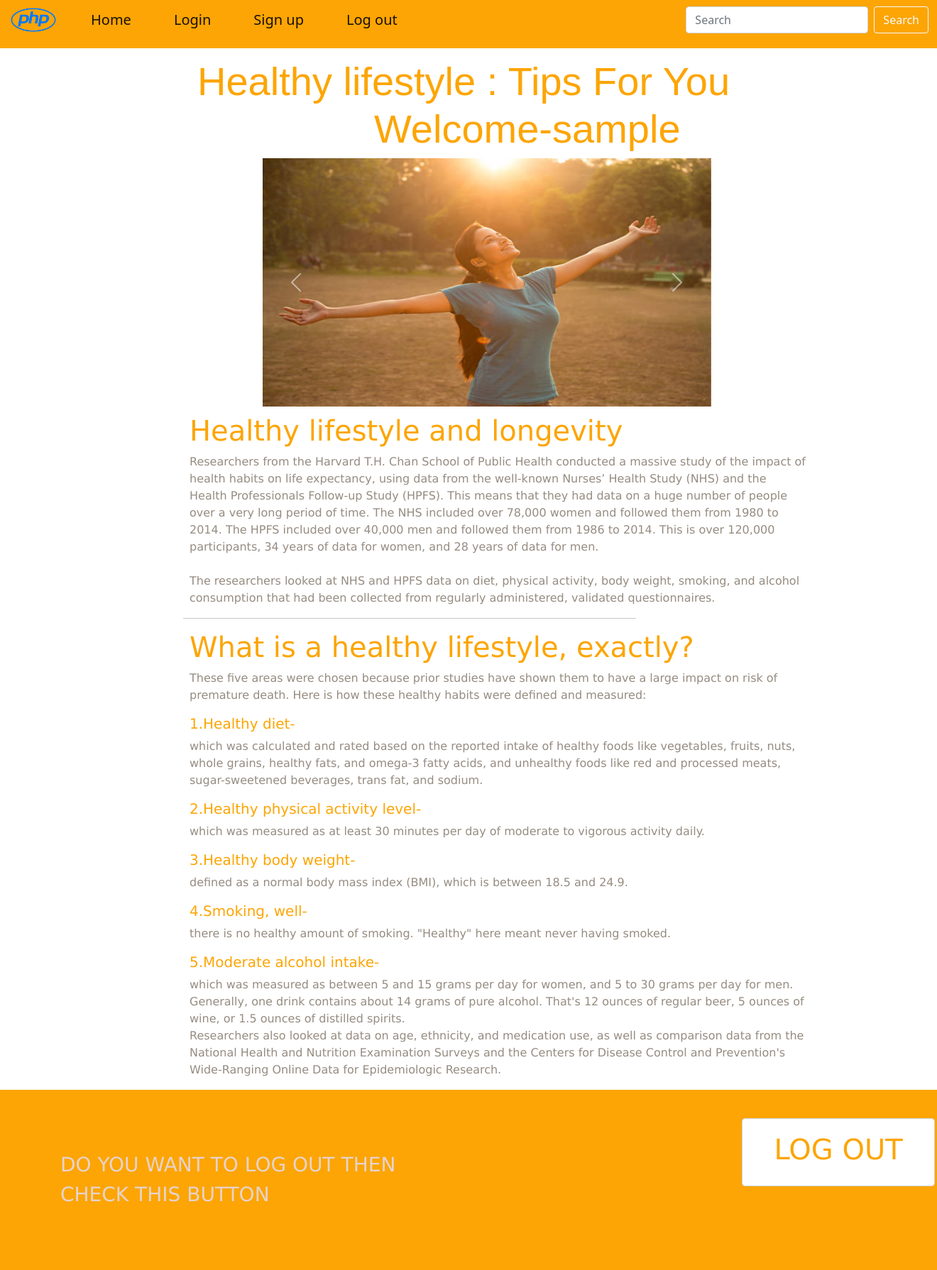
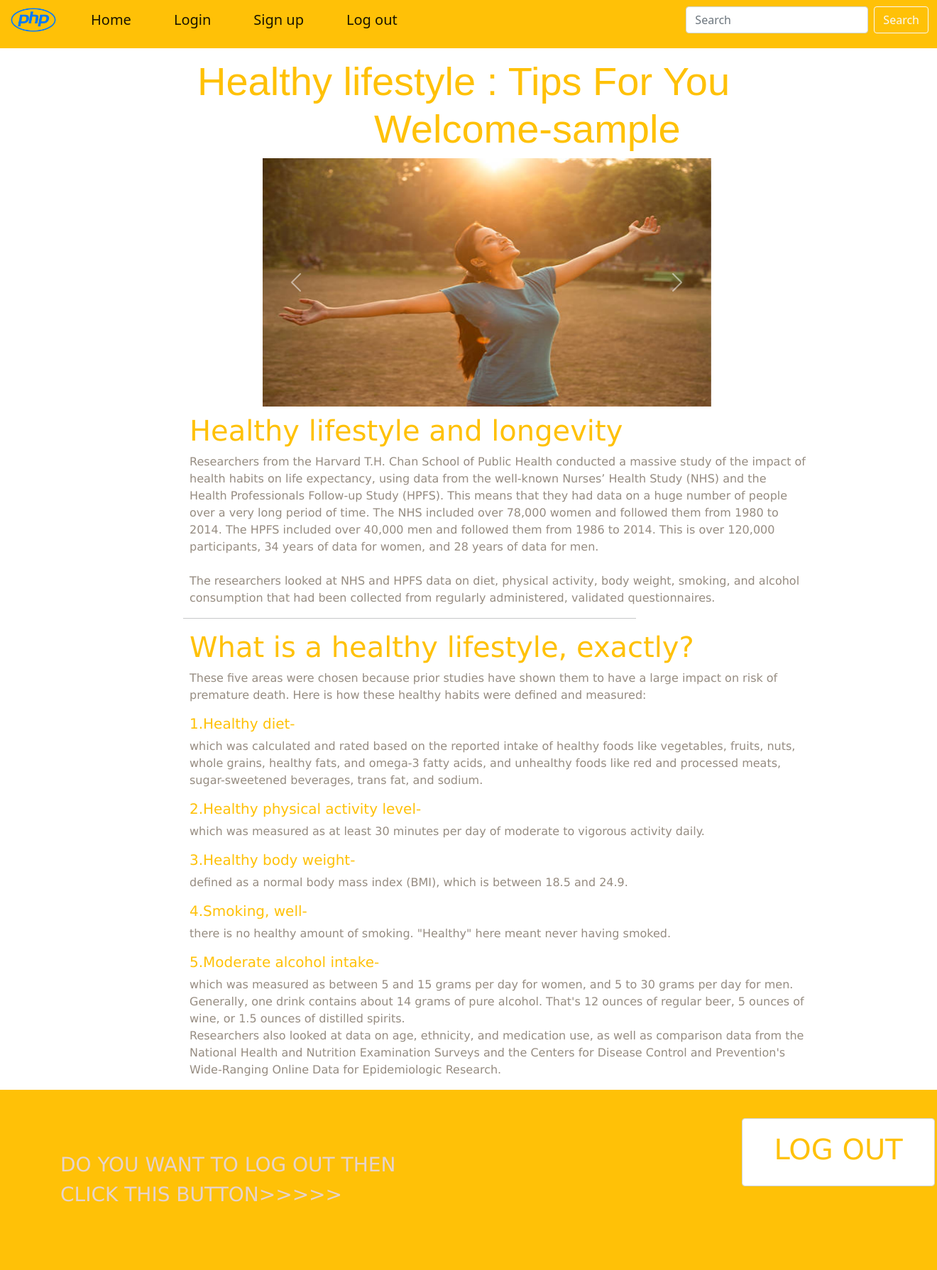
Before and after one commit to sanjana11111/my-php-files, a PHP site: page /loginsystem_welcome.php in a window 1320 px wide. Shown: the whole page at 71% size. Run offline with PHP 8.4, Linux system fonts and the light colour scheme; the visitor is signed in with stand-in values (Sample User, id 1).

Commit message:
loginsystem's welcome page complited now

```diff
--- a/loginsystem_welcome.php
+++ b/loginsystem_welcome.php
@@ -117,7 +117,7 @@ if(!isset($_SESSION['loggedin']) || $_SESSION['loggedin']!= true){
   <footer>
     <div class="foot">
 
-        <span class="headding" style="width:500px;">DO YOU WANT TO LOG OUT THEN <br>CHECK THIS BUTTON</span>
+        <span class="headding" style="width:500px;">DO YOU WANT TO LOG OUT THEN <br>CLICK THIS BUTTON>>>>></span>
         <a href="loginsystem_logout.php">
         <button class="form-control" class="sub1" type="submit"
         style="width:272px; height: 96px; position:absolute; left:1045px;top:1576px;color:rgb(253, 45, 8);"><strong >
--- a/styletsheet_welcome.css
+++ b/styletsheet_welcome.css
@@ -1,13 +1,13 @@
 
 .color-change {
-    background-color: #fca504;
+    background-color:#ffc107;
     color: #bfc1bf;
     border-radius: 10px;
 }
 
 
 .font {
-    color:  #fca504;
+    color:  #ffc107;
     font-size: 21px;
     margin-left: 50px;
 }
@@ -22,13 +22,13 @@
     margin-top: 40px;
     position: fixed;
     height: 80px;
-    background-color: #fca504;
+    background-color:#ffc107;
     z-index: 12;
 }
 
 
 b{   margin-left: 0px;
-    color: #fca504;
+    color: #ffc107;
     font-family: 'cooper', sans-serif;
     line-height:-2;
 }
@@ -38,7 +38,7 @@ b{   margin-left: 0px;
     width:90%;
 }
 h1, h5{
-    color: #fca504;
+    color: #ffc107;
     font-family: 'Lucida Sans', 'Lucida Sans Regular';
 }
 p{
@@ -48,7 +48,7 @@ p{
 }
 footer{
 
-    background-color: #fca504;
+    background-color: #ffc107;
     color:#bfc1bf;
 
 }
```
